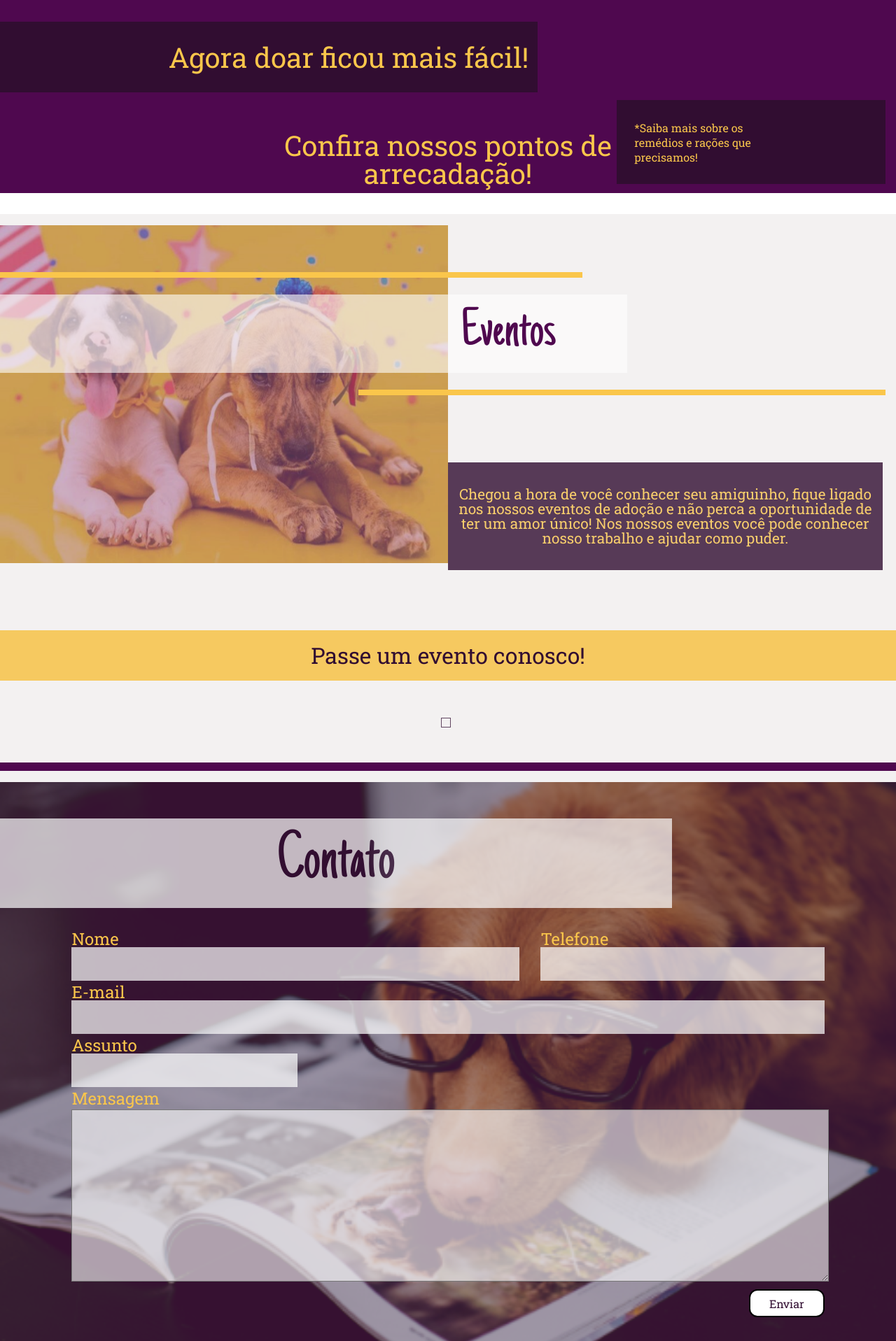
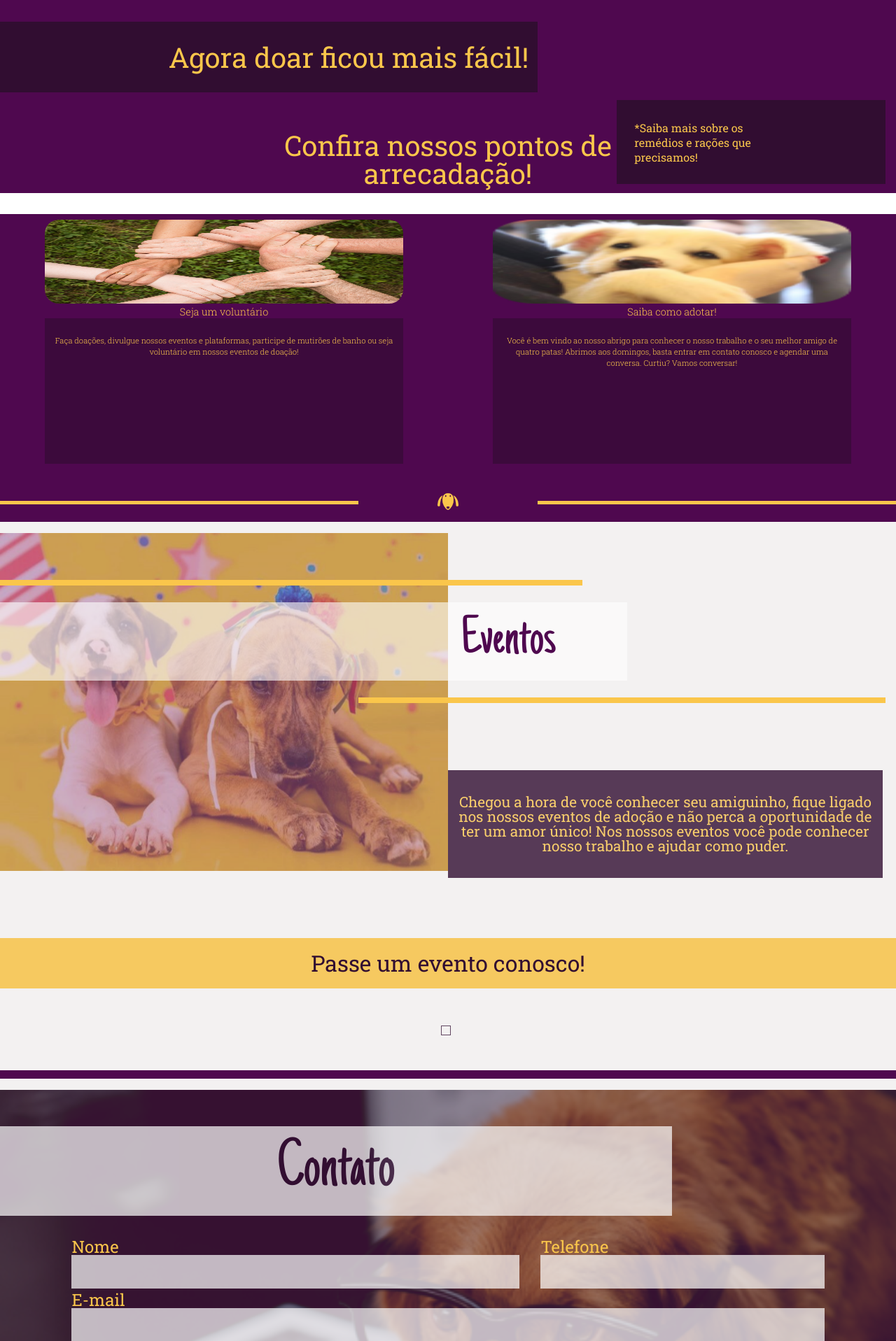
Before and after one commit to citi-onboarding/Abrigo, a Django app: page / in a window 1280 px wide. Shown: the part 2613-4530 px from the top of the page at 70% size. Run offline with Django 3.2, Linux system fonts and the light colour scheme; data that the repository does not hold is empty; some libraries are stand-ins or nearby versions.

Commit message:
feature de servicos criado

```diff
--- /dev/null
+++ b/static/css/servicos.css
@@ -0,0 +1,66 @@
+.servicos{
+    display: flex;
+    background-color: #4F084F;
+    width: 100%;
+    height: 50vh;
+}
+
+.serv-card{
+    margin-top: 1vh;
+    display: flex;
+    width: 50vw;
+    justify-content: flex-start;
+    flex-direction: column;
+    margin-left: 5vw;
+    margin-right: 5vw;
+}
+
+.card-titulo{
+    font-size: 0.9rem;
+    text-align: center;
+    margin: 2px;
+    color: #FAC64B;
+}
+
+.card-titulo h2{
+    font-family: 'Roboto Slab';
+    font-weight: 300;
+}
+
+.card-img img{
+    width: 40vw;
+    height: 15vh;
+    border-radius: 20px;
+}
+
+.card-texto{
+    height: 20vh;
+    color: #FAC64B;
+    font-size: 0.7rem;
+    line-height: 2vh;
+    background-color: rgba(49, 13, 49, 0.6);
+    text-align: center;
+    padding: 3vh 1vw 3vh 1vw;
+}
+
+.card-texto p{
+    font-family: 'Roboto Slab';
+    font-weight: 300;
+}
+
+
+.serv-divisao{
+    background: #4F084F;
+    width: 100%;
+    display: flex;
+    justify-content: space-between;
+    align-items: center;
+    height: 3vh;
+    padding-bottom: 2vh;
+}
+
+.serv-linha-divisora{
+    width: 40%;
+    background-color: #FAC64B;
+    height: 5px;
+}
--- a/templates/base.html
+++ b/templates/base.html
@@ -16,17 +16,18 @@
 	<link rel="stylesheet" href="{% static 'css/mediaquery-contato.css' %}">
 	<link rel="stylesheet" href="{% static 'css/footer.css' %}">
 	<link rel="stylesheet" href="{% static 'css/mediaquery-footer.css' %}">
-	<link href="https://fonts.googleapis.com/css?family=Roboto+Slab&display=swap" rel="stylesheet">
 	<link rel="stylesheet" href="{% static 'css/ns.css' %}">
 	<link rel="stylesheet" href="{% static 'css/mediaquery-ns.css' %}">
 	<link rel="stylesheet" href="{% static 'css/eventos.css' %}">
 	<link rel="stylesheet" href="{% static 'css/mediaquery-eventos.css' %}">
 	<link rel="stylesheet" href="{% static 'css/arrecadacao.css' %}">
-	 <link rel="stylesheet" href="{% static 'css/mediaquery-arrec.css' %}">
-     <link rel="stylesheet" href="{% static 'css/comoajudar.css' %}">
-    <link rel="stylesheet" href="{% static 'css/mediaquery-comoajudar.css' %}">
+	<link rel="stylesheet" href="{% static 'css/mediaquery-arrec.css' %}">
+    <link rel="stylesheet" href="{% static 'css/comoajudar.css' %}">
+	<link rel="stylesheet" href="{% static 'css/mediaquery-comoajudar.css' %}">
+	<link rel="stylesheet" href="{% static 'css/servicos.css' %}">
+    <link rel="stylesheet" href="{% static 'css/mediaquery-servicos.css' %}">
 	{% endblock %}
-	<link href="https://fonts.googleapis.com/css?family=Roboto+Slab&display=swap" rel="stylesheet">
+	<link href="https://fonts.googleapis.com/css?family=Roboto+Slab:300,400&display=swap" rel="stylesheet">
 	<link rel="stylesheet" href="https://use.fontawesome.com/releases/v5.1.0/css/all.css" integrity="sha384-lKuwvrZot6UHsBSfcMvOkWwlCMgc0TaWr+30HWe3a4ltaBwTZhyTEggF5tJv8tbt" crossorigin="anonymous">
 	<link rel="shortcut icon" type="image/png" href="{% static 'assets/logo@2x.png' %}">
 	<title>Abrigo do Seu Alberto</title>
@@ -41,6 +42,7 @@
 	<!-- Seção como ajudar -->
     {% include "home_page/contas.html" %}
 	{% include 'home_page/arrecadacao.html' %}
+	{% include 'home_page/servicos.html' %}
 	<!-- Seção eventos -->
 	{% include 'home_page/eventos.html' %}
 	<!-- Seção contato -->
--- /dev/null
+++ b/templates/home_page/servicos.html
@@ -0,0 +1,34 @@
+{% load static %}
+
+<section class="servicos">
+    <div class="serv-card">
+        <div class="card-img">
+            <img src="{% static 'images/collaboration-community-cooperation-461049.png' %}" alt="Maos Dadas">
+        </div>
+        <div class="card-titulo">
+            <h2>Seja um voluntário</h2>
+        </div>
+        <div class="card-texto">
+            <p>Faça doações, divulgue nossos eventos e plataformas, participe de mutirões de banho ou seja voluntário em nossos eventos de doação!</p>
+        </div>
+    </div>
+
+    <div class="serv-card">
+        <div class="card-img">
+            <img src="{% static 'images/doguinho.png' %}" alt="">
+        </div>
+        <div class="card-titulo">
+            <h2>Saiba como adotar!</h2>
+        </div>
+        <div class="card-texto">
+            <p>Você é bem vindo ao nosso abrigo para conhecer o nosso trabalho e o seu melhor amigo de quatro patas! Abrimos aos domingos, basta entrar em contato conosco e agendar uma conversa. Curtiu? Vamos conversar!</p>
+        </div>
+    </div>
+</section>
+<div class="serv-divisao">
+        <div class="serv-linha-divisora"></div>
+        <div>
+            <img src="{% static 'images/dog-with-long-ears (1)@3x.png' %}" alt="" width="30px" height="30px">
+        </div>
+        <div class="serv-linha-divisora"></div>
+</div>
```
Also changed, not shown: static/images/dog-with-long-ears (1).png (added), static/images/dog-with-long-ears (1)@2x.png (added), static/images/dog-with-long-ears (1)@3x.png (added), static/images/doguinho.png (added), static/images/doguinho@2x.png (added), static/images/doguinho@3x.png (added).
